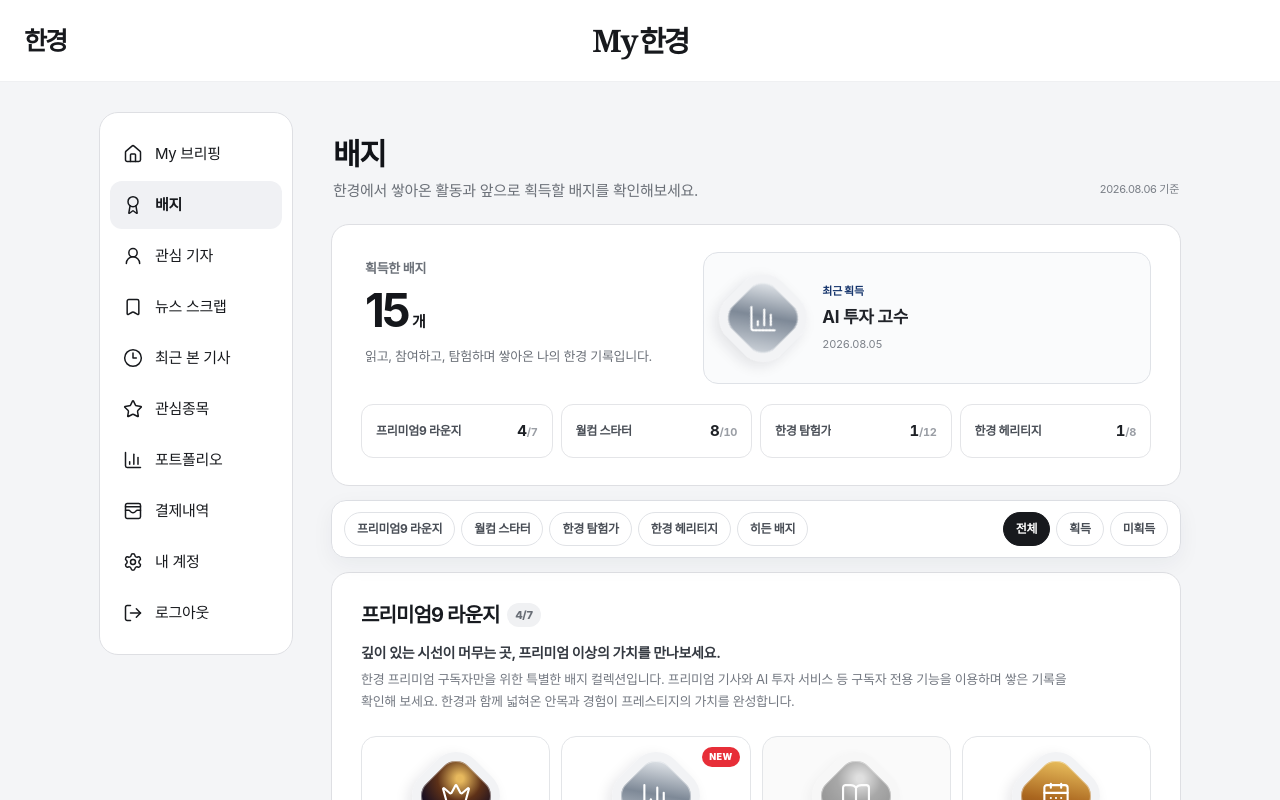
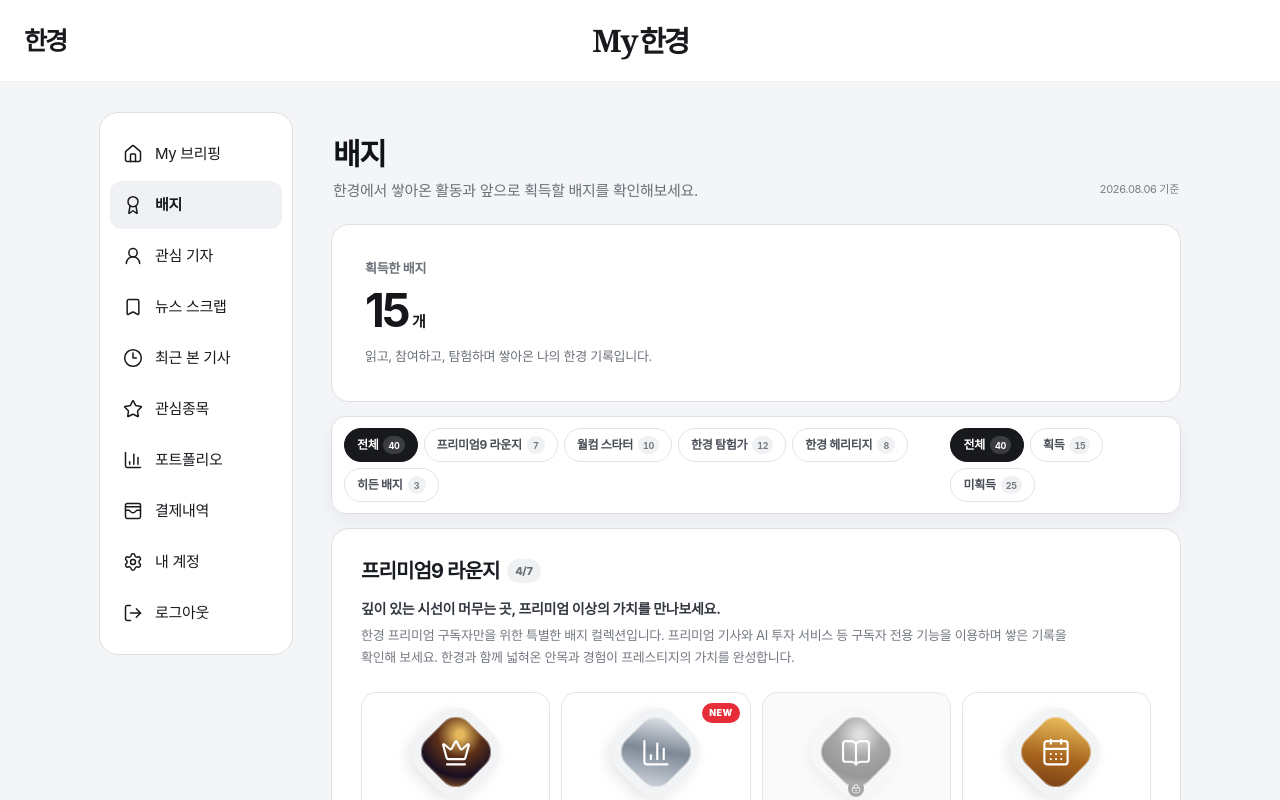
Before and after one commit to hktouchkim/myhankyung, a Next.js app: page /badges in a window 1280 px wide. Shown: the top 800 px of the page. Built offline with nearby package versions, Linux system fonts and the light colour scheme.

Commit message:
Refine badge filters and hidden states

```diff
--- a/app/badges/badges-client.tsx
+++ b/app/badges/badges-client.tsx
@@ -34,9 +34,10 @@ import {
   type LucideIcon,
 } from "lucide-react";
 import Link from "next/link";
-import { useEffect, useMemo, useState } from "react";
+import { useEffect, useState } from "react";
 
 type BadgeGroupId = "premium" | "welcome" | "explorer" | "heritage" | "hidden";
+type BadgeGroupFilter = "all" | BadgeGroupId;
 type BadgeFilter = "all" | "earned" | "locked";
 type BadgeTone = "premium" | "silver" | "navy" | "green" | "purple" | "gold";
 
@@ -174,12 +175,23 @@ function progressText(badge: BadgeRecord) {
 
 export default function BadgesClient() {
   const [mobileNavOpen, setMobileNavOpen] = useState(false);
+  const [groupFilter, setGroupFilter] = useState<BadgeGroupFilter>("all");
   const [filter, setFilter] = useState<BadgeFilter>("all");
   const [selectedCode, setSelectedCode] = useState<string | null>(null);
   const [seenCodes, setSeenCodes] = useState<string[]>([]);
   const selectedBadge = BADGES.find((badge) => badge.code === selectedCode) ?? null;
   const earnedBadges = BADGES.filter((badge) => badge.earnedAt);
-  const recentBadge = [...earnedBadges].sort((a, b) => (b.earnedAt ?? "").localeCompare(a.earnedAt ?? ""))[0] ?? BADGES[0];
+  const scopedBadges = BADGES.filter((badge) => groupFilter === "all" || badge.group === groupFilter);
+  const earnedScopedCount = scopedBadges.filter((badge) => badge.earnedAt).length;
+  const statusFilterOptions: { id: BadgeFilter; label: string; count: number }[] = [
+    { id: "all", label: "전체", count: scopedBadges.length },
+    { id: "earned", label: "획득", count: earnedScopedCount },
+    { id: "locked", label: "미획득", count: scopedBadges.length - earnedScopedCount },
+  ];
+  const groupFilterOptions: { id: BadgeGroupFilter; label: string; count: number }[] = [
+    { id: "all", label: "전체", count: BADGES.length },
+    ...BADGE_GROUPS.map((group) => ({ id: group.id, label: group.name, count: BADGES.filter((badge) => badge.group === group.id).length })),
+  ];
 
   useEffect(() => {
     const requestedCode = new URLSearchParams(window.location.search).get("badge");
@@ -207,11 +219,6 @@ export default function BadgesClient() {
     };
   }, [selectedBadge]);
 
-  const groupCounts = useMemo(() => BADGE_GROUPS.filter((group) => group.id !== "hidden").map((group) => {
-    const groupBadges = BADGES.filter((badge) => badge.group === group.id);
-    return { ...group, earned: groupBadges.filter((badge) => badge.earnedAt).length, total: groupBadges.length };
-  }), []);
-
   const openBadge = (badge: BadgeRecord) => {
     if (badge.group === "hidden" && !badge.earnedAt) return;
     setSelectedCode(badge.code);
@@ -222,10 +229,6 @@ export default function BadgesClient() {
   const closeBadge = () => {
     setSelectedCode(null);
     window.history.replaceState(null, "", "/badges");
-  };
-
-  const jumpToGroup = (groupId: BadgeGroupId) => {
-    document.getElementById(`badge-group-${groupId}`)?.scrollIntoView({ behavior: "smooth", block: "start" });
   };
 
   return (
@@ -264,44 +267,34 @@ export default function BadgesClient() {
             <span>2026.08.06 기준</span>
           </section>
 
-          <section className="badge-module badge-summary-module" aria-labelledby="badge-summary-title">
+          <section className="badge-module badge-summary-module badge-summary-compact" aria-labelledby="badge-summary-title">
             <div className="badge-summary-lead">
               <span>획득한 배지</span>
               <strong id="badge-summary-title">{earnedBadges.length}<em>개</em></strong>
               <p>읽고, 참여하고, 탐험하며 쌓아온 나의 한경 기록입니다.</p>
             </div>
-            <button className="badge-latest-card" type="button" onClick={() => openBadge(recentBadge)}>
-              <BadgeEmblem badge={recentBadge} />
-              <span><small>최근 획득</small><strong>{recentBadge.name}</strong><time>{recentBadge.earnedAt}</time></span>
-            </button>
-            <div className="badge-group-overview" aria-label="그룹별 배지 획득 현황">
-              {groupCounts.map((group) => (
-                <button type="button" key={group.id} onClick={() => jumpToGroup(group.id)}>
-                  <span>{group.name}</span><strong>{group.earned}<em>/{group.total}</em></strong>
+          </section>
+
+          <section className="badge-toolbar" aria-label="배지 목록 도구">
+            <div className="badge-group-nav" role="group" aria-label="배지 그룹 필터">
+              {groupFilterOptions.map((option) => (
+                <button type="button" key={option.id} className={groupFilter === option.id ? "badge-filter-active" : ""} aria-pressed={groupFilter === option.id} onClick={() => setGroupFilter(option.id)}>
+                  {option.label}<em>{option.count}</em>
                 </button>
               ))}
             </div>
-          </section>
-
-          <section className="badge-toolbar" aria-label="배지 목록 도구">
-            <div className="badge-group-nav" role="group" aria-label="배지 그룹 이동">
-              {BADGE_GROUPS.map((group) => (
-                <button type="button" key={group.id} onClick={() => jumpToGroup(group.id)}>{group.name}</button>
-              ))}
-            </div>
             <div className="badge-status-filter" role="group" aria-label="배지 획득 상태 필터">
-              {(["all", "earned", "locked"] as BadgeFilter[]).map((value) => (
-                <button type="button" key={value} className={filter === value ? "badge-filter-active" : ""} aria-pressed={filter === value} onClick={() => setFilter(value)}>
-                  {value === "all" ? "전체" : value === "earned" ? "획득" : "미획득"}
+              {statusFilterOptions.map((option) => (
+                <button type="button" key={option.id} className={filter === option.id ? "badge-filter-active" : ""} aria-pressed={filter === option.id} onClick={() => setFilter(option.id)}>
+                  {option.label}<em>{option.count}</em>
                 </button>
               ))}
             </div>
           </section>
 
           <div className="badge-groups">
-            {BADGE_GROUPS.map((group) => {
+            {BADGE_GROUPS.filter((group) => groupFilter === "all" || group.id === groupFilter).map((group) => {
               const groupBadges = BADGES.filter((badge) => badge.group === group.id)
-                .filter((badge) => group.id !== "hidden" || badge.earnedAt)
                 .filter((badge) => filter === "all" || (filter === "earned" ? badge.earnedAt : !badge.earnedAt));
               const earnedCount = BADGES.filter((badge) => badge.group === group.id && badge.earnedAt).length;
               const totalCount = BADGES.filter((badge) => badge.group === group.id).length;
@@ -318,14 +311,15 @@ export default function BadgesClient() {
                     <div className="badge-card-grid">
                       {groupBadges.map((badge) => {
                         const earned = Boolean(badge.earnedAt);
+                        const mystery = group.id === "hidden" && !earned;
                         const progress = progressText(badge);
                         const showNew = badge.isNew && !seenCodes.includes(badge.code);
                         return (
-                          <button className={`badge-card ${earned ? "badge-card-earned" : "badge-card-locked"}`} type="button" key={badge.code} onClick={() => openBadge(badge)}>
+                          <button className={`badge-card ${earned ? "badge-card-earned" : "badge-card-locked"} ${mystery ? "badge-card-mystery" : ""}`} type="button" key={badge.code} disabled={mystery} onClick={() => openBadge(badge)}>
                             {showNew ? <span className="badge-new-chip">NEW</span> : null}
-                            <BadgeEmblem badge={badge} />
-                            <strong>{badge.name}</strong>
-                            {earned ? <><span className="badge-state badge-state-earned"><Check size={12} /> 획득</span><time>{badge.earnedAt}</time></> : <><span className="badge-state"><LockKeyhole size={12} /> 미획득</span>{progress ? <div className="badge-card-progress"><span><i style={{ width: `${Math.min(100, ((badge.current ?? 0) / (badge.target ?? 1)) * 100)}%` }} /></span><small>{progress}</small></div> : null}</>}
+                            {mystery ? <span className="badge-emblem badge-emblem-mystery" aria-hidden="true"><b>?</b></span> : <BadgeEmblem badge={badge} />}
+                            <strong>{mystery ? "히든 배지" : badge.name}</strong>
+                            {earned ? <><span className="badge-state badge-state-earned"><Check size={12} /> 획득</span><time>{badge.earnedAt}</time></> : <><span className="badge-state"><LockKeyhole size={12} /> 미획득</span>{!mystery && progress ? <div className="badge-card-progress"><span><i style={{ width: `${Math.min(100, ((badge.current ?? 0) / (badge.target ?? 1)) * 100)}%` }} /></span><small>{progress}</small></div> : null}</>}
                           </button>
                         );
                       })}
@@ -352,7 +346,6 @@ export default function BadgesClient() {
                 <>
                   <time>{selectedBadge.earnedAt} 획득</time>
                   <p>{selectedBadge.hint} 한경과 함께 쌓아온 활동이 또 하나의 소중한 기록으로 남았습니다.</p>
-                  <div className="badge-detail-complete"><Check size={17} /><span>배지 획득 조건을 완료했습니다.</span></div>
                 </>
               ) : (
                 <>
@@ -363,7 +356,6 @@ export default function BadgesClient() {
                       <span><i style={{ width: `${Math.min(100, (selectedBadge.current / selectedBadge.target) * 100)}%` }} /></span>
                     </div>
                   ) : null}
-                  {selectedBadge.actionLabel && selectedBadge.actionHref ? <Link className="badge-detail-action" href={selectedBadge.actionHref}>{selectedBadge.actionLabel}</Link> : null}
                 </>
               )}
             </div>
--- a/app/globals.css
+++ b/app/globals.css
@@ -3326,6 +3326,10 @@ p {
   align-items: stretch;
 }
 
+.badge-summary-compact {
+  grid-template-columns: 1fr;
+}
+
 .badge-summary-lead {
   min-width: 0;
   padding: 7px 4px;
@@ -3496,15 +3500,39 @@ p {
   white-space: nowrap;
 }
 
+.badge-group-nav button em,
+.badge-status-filter button em {
+  display: inline-flex;
+  min-width: 18px;
+  height: 18px;
+  margin-left: 5px;
+  padding: 0 5px;
+  align-items: center;
+  justify-content: center;
+  border-radius: 999px;
+  background: #f0f1f3;
+  color: #777c84;
+  font-size: 9px;
+  font-style: normal;
+  font-variant-numeric: tabular-nums;
+}
+
 .badge-group-nav button:hover,
 .badge-status-filter button:hover {
   border-color: #b5bac3;
   color: #1f2227;
 }
 
+.badge-group-nav .badge-filter-active,
 .badge-status-filter .badge-filter-active {
   border-color: #17191d;
   background: #17191d;
+  color: #fff;
+}
+
+.badge-group-nav .badge-filter-active em,
+.badge-status-filter .badge-filter-active em {
+  background: rgba(255, 255, 255, 0.16);
   color: #fff;
 }
 
@@ -3720,6 +3748,18 @@ p {
   background: linear-gradient(145deg, #f2cb65, #aa661f 56%, #713a12);
 }
 
+.badge-emblem-mystery {
+  background: linear-gradient(145deg, #d8dbe0, #9ca1a9 56%, #747a83);
+  color: #fff;
+  opacity: 0.66;
+}
+
+.badge-emblem-mystery > b {
+  font-size: 35px;
+  line-height: 1;
+  transform: rotate(-45deg);
+}
+
 .badge-emblem-locked {
   filter: grayscale(1);
   opacity: 0.42;
@@ -3740,6 +3780,17 @@ p {
   height: 120px;
   border-width: 12px;
   border-radius: 39px;
+}
+
+.badge-card-mystery:disabled {
+  cursor: default;
+  opacity: 1;
+}
+
+.badge-card-mystery:disabled:hover {
+  border-color: #e3e5e8;
+  box-shadow: none;
+  transform: none;
 }
 
 .badge-filter-empty {
```
Also changed, not shown: 1 other file (tests, documents, lock files or other folders).
